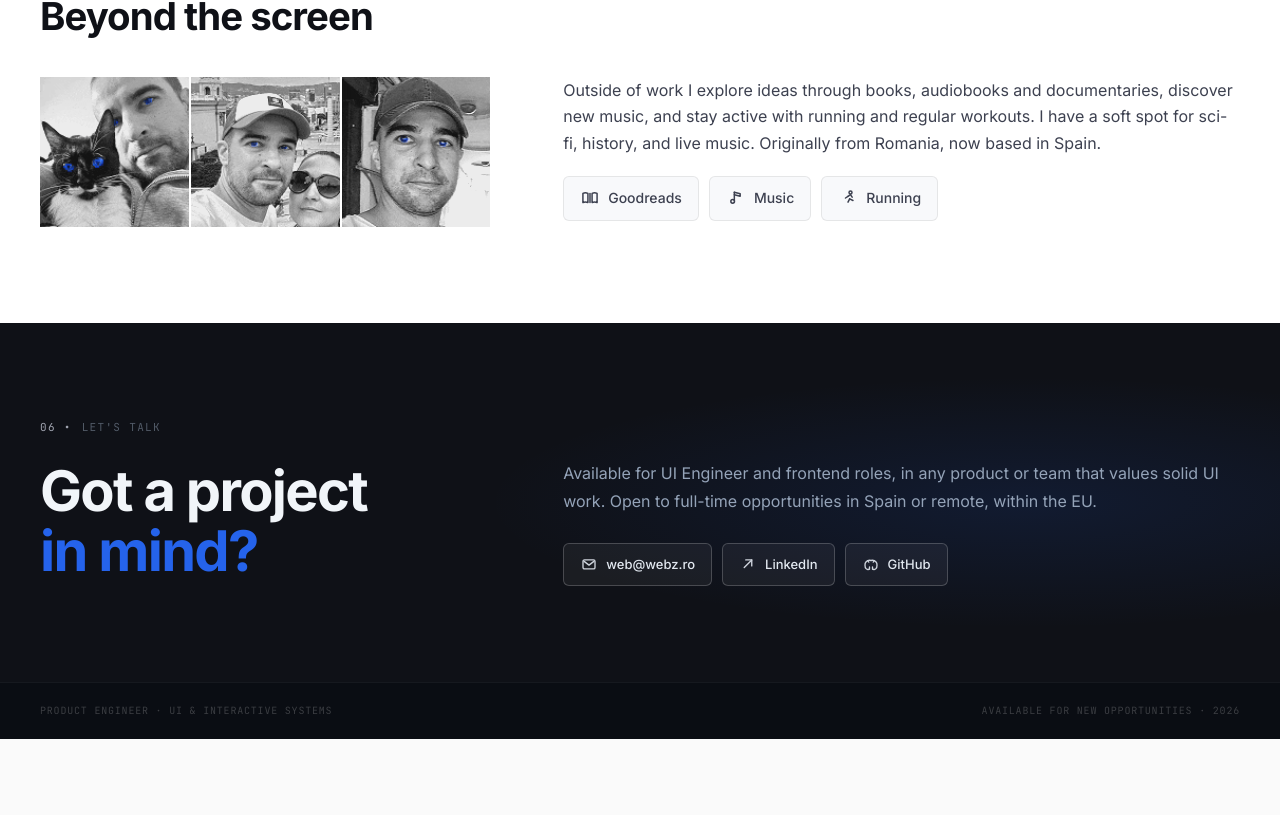
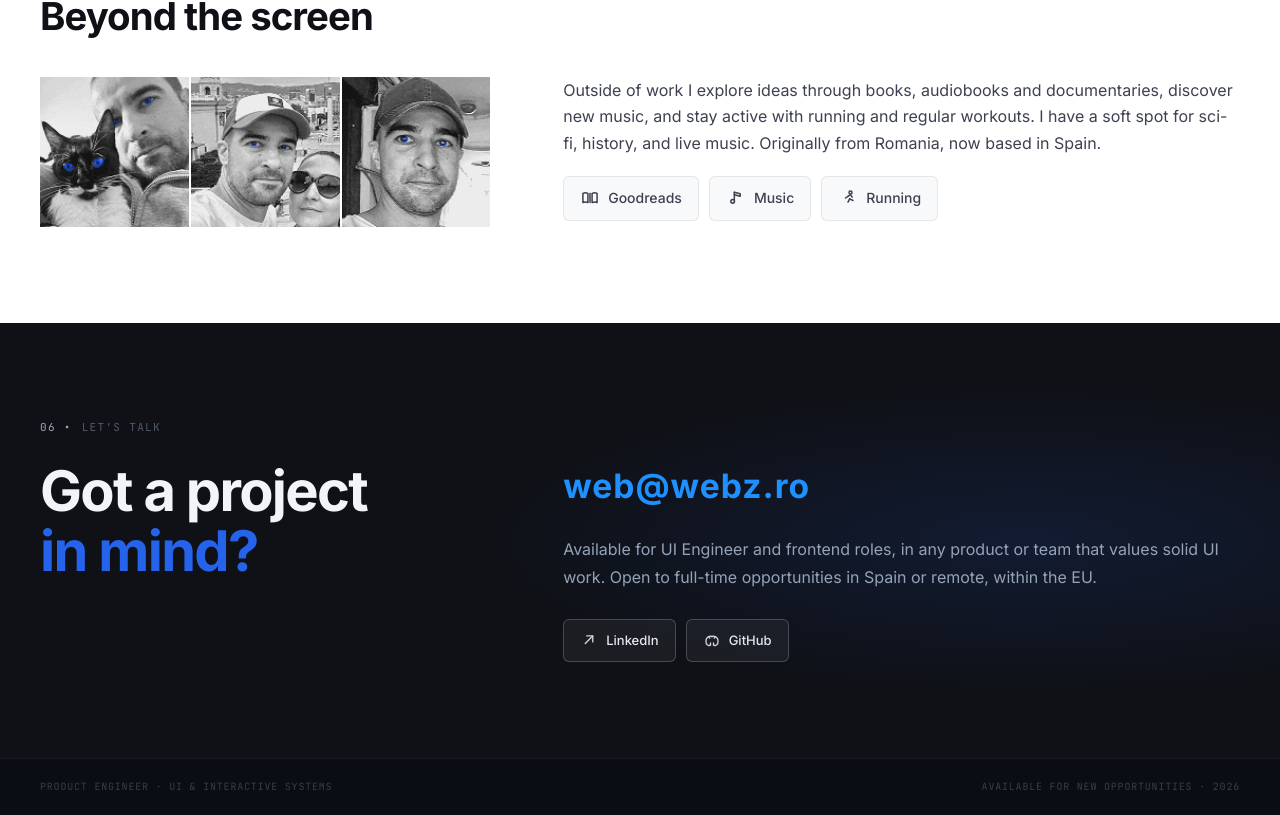
Before and after one commit to adrianpuescu/portfolio, a Next.js app: page / in a window 1280 px wide. Shown: the part 6022-6837 px from the top of the page. Before the commit the page ends 6761 px from the top, so only its background shows below. Built offline with nearby package versions, Linux system fonts and the light colour scheme.

Commit message:
Updates on the layout of the 'Contact' section infos.

```diff
--- a/components/portfolio/ContactSection.tsx
+++ b/components/portfolio/ContactSection.tsx
@@ -19,18 +19,27 @@ export function PortfolioContactSection() {
           </h2>
         </div>
         <div className="p-contact-right">
+          <a
+            className="p-contact-email"
+            href="mailto:web@webz.ro"
+            style={{
+              display: "inline-block",
+              fontSize: "2.1rem",
+              color: "#1e90ff",
+              fontWeight: 700,
+              textDecoration: "none",
+              marginBottom: 22,
+              letterSpacing: "0.03em"
+            }}
+          >
+            web@webz.ro
+          </a>
           <p className="p-contact-desc">
             Available for UI Engineer and frontend roles, in any product or team
             that values solid UI work. Open to full-time opportunities in Spain
             or remote, within the EU.
           </p>
           <div className="p-contact-links">
-            <a className="p-clink" href="mailto:web@webz.ro">
-              <span className="p-clink-icon p-clink-icon-email" aria-hidden>
-                <EmailIcon />
-              </span>
-              web@webz.ro
-            </a>
             <a
               className="p-clink"
               href="https://www.linkedin.com/in/adrianpuescu/"
```
